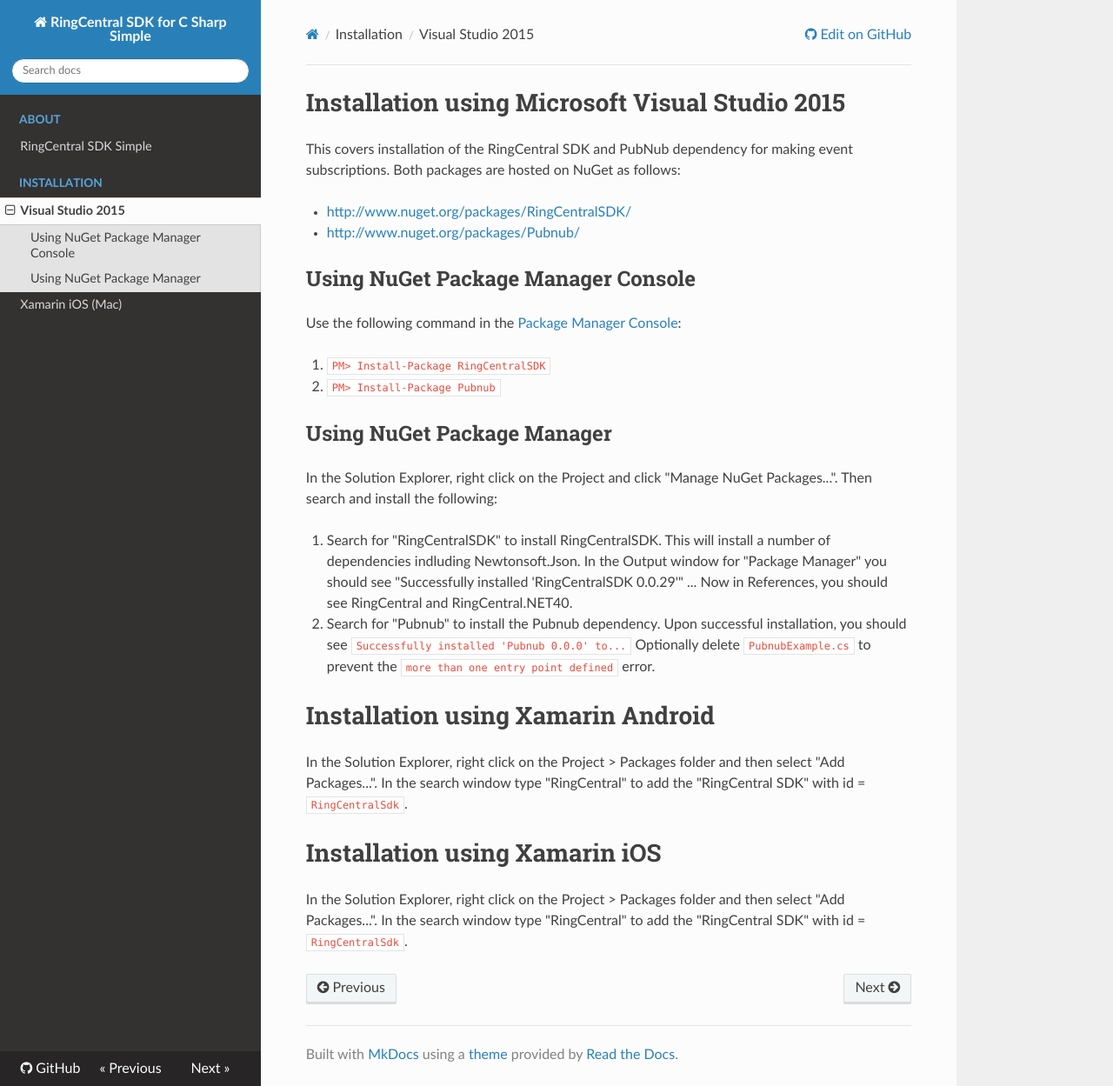
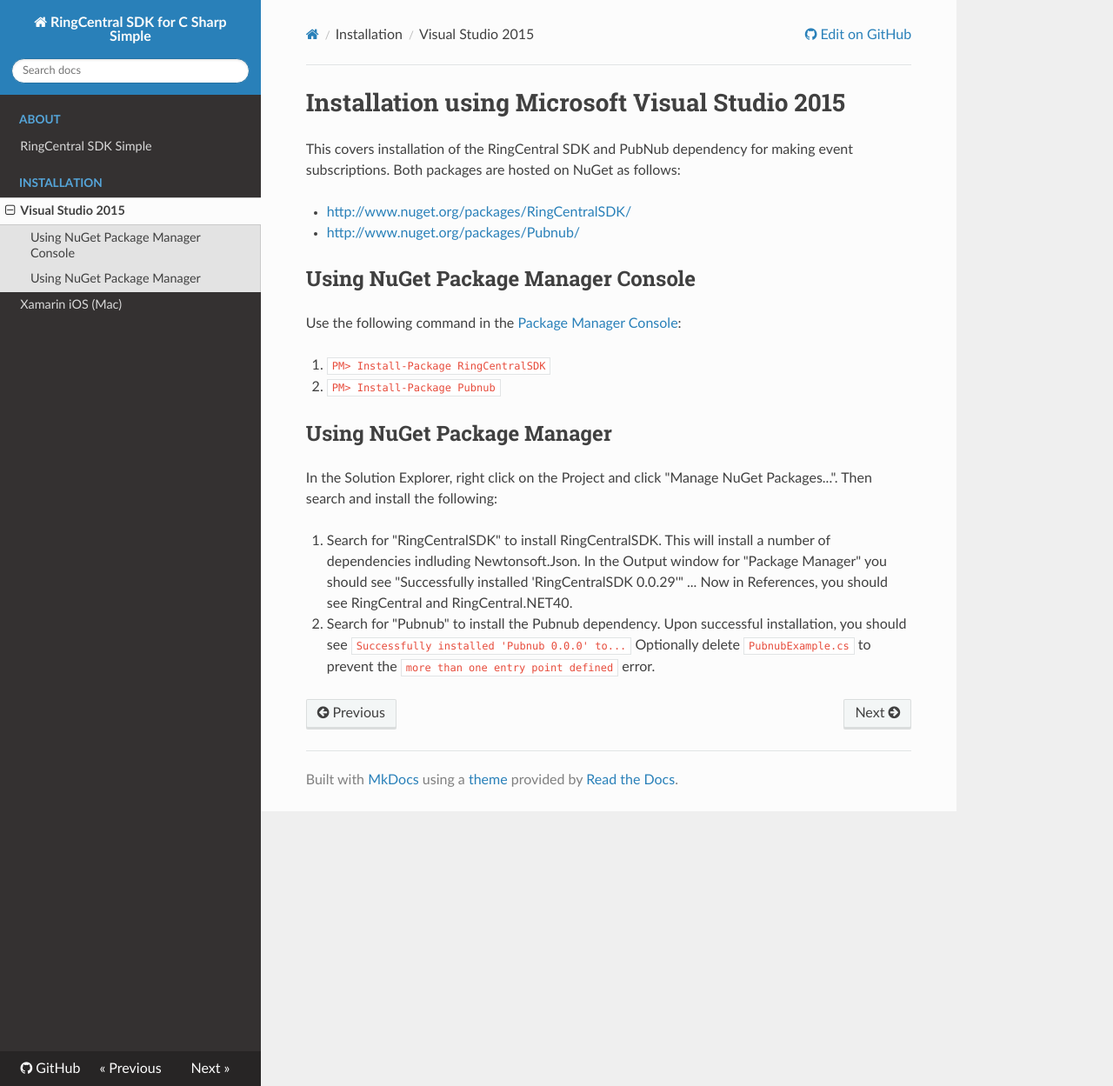
Before and after one commit to grokify/ringcentral-sdk-csharp-simple, an MkDocs documentation site: the page built from docs/installation/Visual-Studio-2015.md, in a window 1280 px wide and 1249 px high. Shown: the whole window at 87% size. Built offline with MkDocs 1.6.1, drawn with Linux system fonts in a browser that asks for light colours; nearby versions of some CDN libraries; old or Windows-style settings are respelled for this version of MkDocs.

Commit message:
update mkdocs

```diff
--- a/docs/installation/Visual-Studio-2015.md
+++ b/docs/installation/Visual-Studio-2015.md
@@ -18,11 +18,3 @@ In the Solution Explorer, right click on the Project and click "Manage NuGet Pac
 
 1. Search for "RingCentralSDK" to install RingCentralSDK. This will install a number of dependencies indluding Newtonsoft.Json. In the Output window for "Package Manager" you should see "Successfully installed 'RingCentralSDK 0.0.29'" ... Now in References, you should see RingCentral and RingCentral.NET40.
 1. Search for "Pubnub" to install the Pubnub dependency. Upon successful installation, you should see `Successfully installed 'Pubnub 0.0.0' to...` Optionally delete `PubnubExample.cs` to prevent the `more than one entry point defined` error.
-
-# Installation using Xamarin Android
-
-In the Solution Explorer, right click on the Project &gt; Packages folder and then select "Add Packages...". In the search window type "RingCentral" to add the "RingCentral SDK" with id = `RingCentralSdk`.
-
-# Installation using Xamarin iOS
-
-In the Solution Explorer, right click on the Project &gt; Packages folder and then select "Add Packages...". In the search window type "RingCentral" to add the "RingCentral SDK" with id = `RingCentralSdk`.
```
